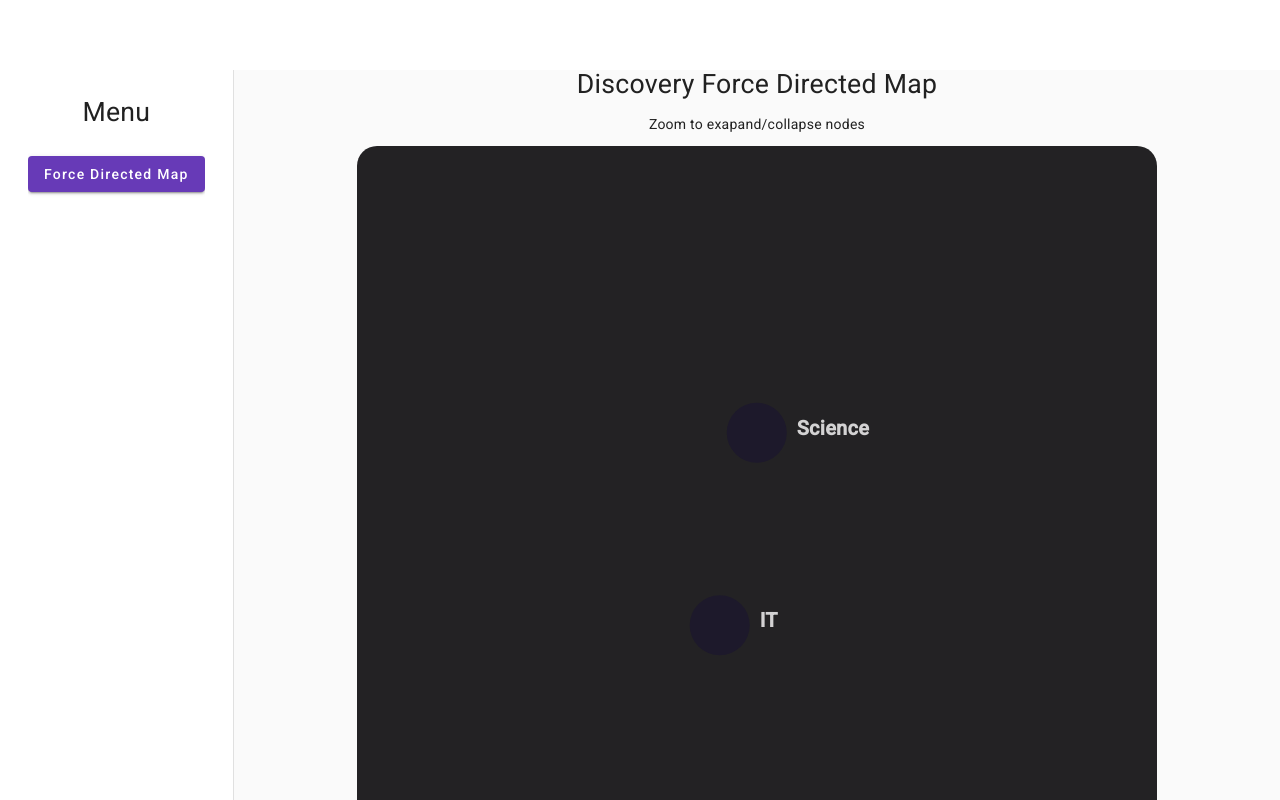
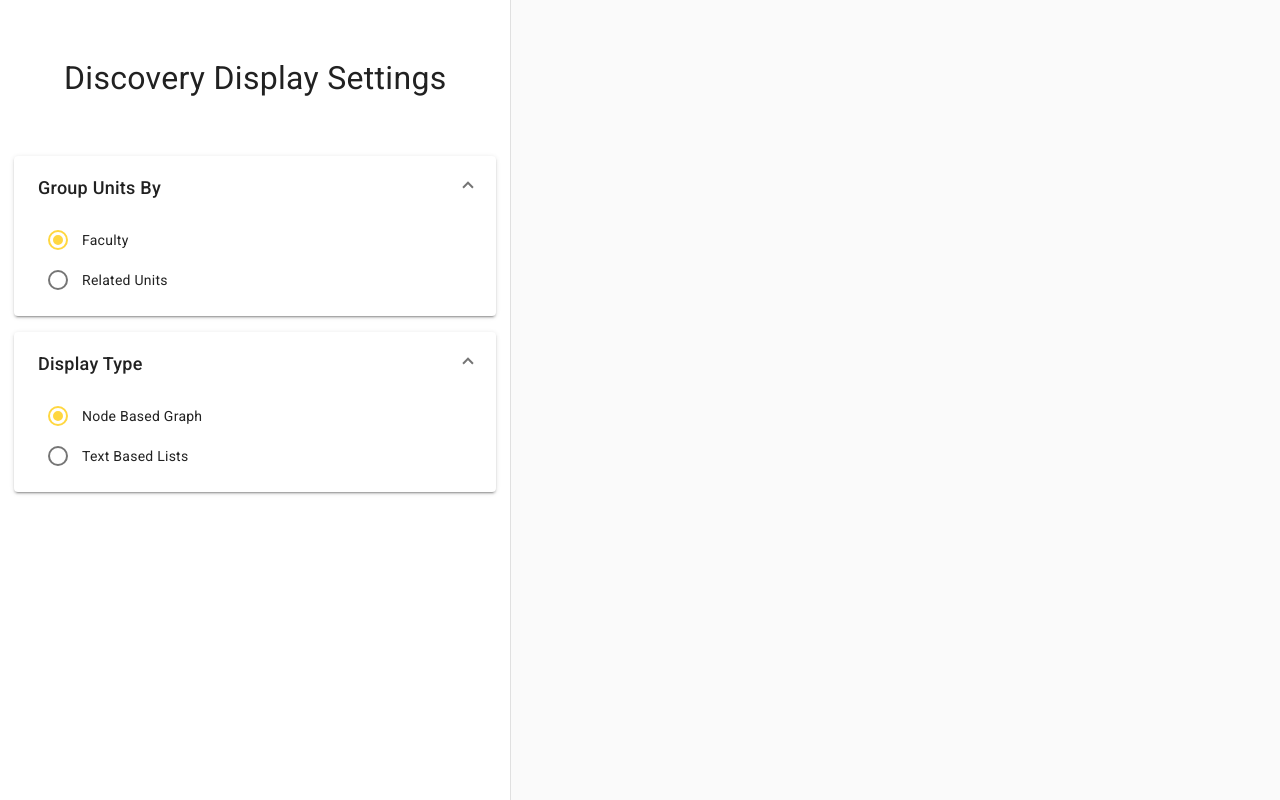
Before and after one commit to thoth-tech/CourseFlow, an Angular app in the folder Frontend/course-flow-app/: page / in a window 1280 px wide. Shown: the top 800 px of the page. Built offline with nearby package versions, Linux system fonts and the light colour scheme.

Commit message:
Added html for side menu discovery setting

```diff
--- a/Frontend/course-flow-app/src/app/app.component.css
+++ b/Frontend/course-flow-app/src/app/app.component.css
@@ -0,0 +1,4 @@
+.app-container {
+
+    height: 100%;
+}
--- a/Frontend/course-flow-app/src/app/app.component.html
+++ b/Frontend/course-flow-app/src/app/app.component.html
@@ -1,2 +1,4 @@
 <!-- TODO Specific components only used for testing. This will need to be removed and updated once navigation is implemented. -->
-<app-discovery-page/>
+<div class="app-container">
+    <app-discovery-page/>
+</div>
--- a/Frontend/course-flow-app/src/app/app.module.ts
+++ b/Frontend/course-flow-app/src/app/app.module.ts
@@ -1,31 +1,36 @@
 import { NgModule } from '@angular/core';
+import { FormsModule } from '@angular/forms';
 import { BrowserModule } from '@angular/platform-browser';
 
 import { AppRoutingModule } from './app-routing.module';
 import { AppComponent } from './app.component';
 import { DiscoveryPageComponent } from './discovery/discovery-page/discovery-page.component';
-import { DiscoveryForceDirectedMapComponent } from './discovery/discovery-force-directed-map/discovery-force-directed-map.component';
+import { DiscoveryFacultyBasedMapComponent } from './discovery/discovery-faculty-based-map/discovery-faculty-based-map.component';
+import { DiscoveryDetailDialogComponent } from './discovery/discovery-detail-dialog/discovery-detail-dialog.component';
 import { BrowserAnimationsModule } from '@angular/platform-browser/animations';
-import { DiscoveryDetailDialogComponent } from './discovery/discovery-detail-dialog/discovery-detail-dialog.component';
 
 import { MatDialogModule } from '@angular/material/dialog';
 import { MatButtonModule } from '@angular/material/button';
 import { MatIconModule } from '@angular/material/icon';
 import { MatSidenavModule } from '@angular/material/sidenav';
+import { MatExpansionModule } from '@angular/material/expansion';
+import { MatChipsModule } from '@angular/material/chips';
+import { MatRadioModule } from '@angular/material/radio';
+
 
 @NgModule({
   declarations: [
     AppComponent,
     DiscoveryPageComponent,
-    DiscoveryForceDirectedMapComponent,
     DiscoveryDetailDialogComponent,
+    DiscoveryFacultyBasedMapComponent,
   ],
   imports: [
     BrowserModule,
     AppRoutingModule,
     BrowserAnimationsModule,
-    MatDialogModule, MatButtonModule, MatIconModule,
-    MatSidenavModule
+    FormsModule,
+    MatDialogModule, MatButtonModule, MatIconModule, MatSidenavModule, MatExpansionModule, MatChipsModule, MatRadioModule
   ],
   providers: [],
   bootstrap: [AppComponent]
--- /dev/null
+++ b/Frontend/course-flow-app/src/app/discovery/discovery-faculty-based-map/discovery-faculty-based-map.component.html
@@ -0,0 +1,5 @@
+<div class="faculty-based-map-container">
+
+
+
+</div>
--- a/Frontend/course-flow-app/src/app/discovery/discovery-page/discovery-page.component.css
+++ b/Frontend/course-flow-app/src/app/discovery/discovery-page/discovery-page.component.css
@@ -1,30 +1,21 @@
-.discovery-page-container {
-    padding-top: 5em;
-    padding-bottom: 5em;
+.discovery-container {
+    height: 100%;
+}
+
+.discovery-sidenav-title {
+    margin: 2em;
+    font-size: xx-large;
+}
+
+.discovery-sidenav-section {
+    margin: 1em;
+}
+
+.discovery-selection-radio-group {
     display: flex;
     flex-direction: column;
-    justify-content: center;
-    gap: 2em;
 }
 
-.discovery-page-content {
-    display: flex;
-    flex-direction: column;
-    text-align: center;
+.discovery-section-title {
+    font-size: large;
 }
-
-.discovery-page-container h3 {
-    font-size: 20pt;
-}
-
-.discovery-page-navigation-sidenav{
-    padding: 2em;
-    text-align: center;
-}
-
-.discovery-page-navigation {
-    display: flex;
-    flex-direction: column;
-    justify-content: center;
-    gap: 1em;
-}
--- a/Frontend/course-flow-app/src/app/discovery/discovery-page/discovery-page.component.html
+++ b/Frontend/course-flow-app/src/app/discovery/discovery-page/discovery-page.component.html
@@ -1,28 +1,66 @@
-<div class="discovery-page-container">
+<mat-sidenav-container class="discovery-container">
 
-    <mat-sidenav-container>
+    <!-- Side nav bar -->
+    <mat-sidenav mode="side" opened>
 
-        <mat-sidenav mode="side" opened class="discovery-page-navigation-sidenav">
+        <h3 class="discovery-sidenav-title">Discovery Display Settings</h3>
 
-            <div class="discovery-page-navigation">
-                <h3>Menu</h3>
-                <button mat-raised-button color="primary" (click)="mapType = 'force-directed'">Force Directed Map</button>
-            </div>
+        <section class="discovery-sidenav-section">
 
-        </mat-sidenav>
+            <!-- Selection settings -->
+            <mat-accordion multi="true">
 
-        <mat-sidenav-content class="discovery-page-content">
+                <!-- Group units by -->
+                <mat-expansion-panel expanded="true">
 
-            <div [ngSwitch]="mapType">
+                    <mat-expansion-panel-header>
 
-                <div *ngSwitchCase="'force-directed'">
-                    <h3>Discovery Force Directed Map</h3>
-                    <app-discovery-force-directed-map/>
-                </div>
+                        <mat-panel-title class="discovery-section-title"> Group Units By </mat-panel-title>
 
-            </div>
+                    </mat-expansion-panel-header>
 
-        </mat-sidenav-content>
+                    <!-- Radio buttons for selecting type of unit clustering/groups -->
+                    <mat-radio-group class="discovery-selection-radio-group" [(ngModel)]="groupBySelection">
 
-    </mat-sidenav-container>
-</div>
+                        <mat-radio-button value="faculty">Faculty</mat-radio-button>
+                        <mat-radio-button value="related-units">Related Units</mat-radio-button>
+
+                    </mat-radio-group>
+
+                </mat-expansion-panel>
+
+                <!--Change display type -->
+                <mat-expansion-panel expanded="true">
+
+                    <mat-expansion-panel-header>
+
+                        <mat-panel-title class="discovery-section-title"> Display Type </mat-panel-title>
+
+                    </mat-expansion-panel-header>
+
+                    <!-- Radio buttons for selecting display type -->
+                    <mat-radio-group class="discovery-selection-radio-group" [(ngModel)]="groupBySelection">
+
+                        <mat-radio-button value="faculty">Node Based Graph</mat-radio-button>
+                        <mat-radio-button value="related-units">Text Based Lists</mat-radio-button>
+
+                    </mat-radio-group>
+
+                </mat-expansion-panel>
+
+            </mat-accordion>
+
+        </section>
+
+
+    </mat-sidenav>
+
+    <!-- Discovery content -->
+    <mat-sidenav-content class="discovery-page-content">
+
+
+        <app-discovery-faculty-based-map/>
+
+    </mat-sidenav-content>
+
+</mat-sidenav-container>
--- a/Frontend/course-flow-app/src/app/discovery/discovery-page/discovery-page.component.ts
+++ b/Frontend/course-flow-app/src/app/discovery/discovery-page/discovery-page.component.ts
@@ -1,4 +1,5 @@
 import { Component } from '@angular/core';
+
 
 @Component({
   selector: 'app-discovery-page',
@@ -7,6 +8,6 @@ import { Component } from '@angular/core';
 })
 export class DiscoveryPageComponent {
 
-  // The map type to display
-  mapType = "force-directed";
+  groupBySelection: string = "faculty";
+
 }
--- a/Frontend/course-flow-app/src/app/interfaces/discoveryInterfaces.ts
+++ b/Frontend/course-flow-app/src/app/interfaces/discoveryInterfaces.ts
@@ -1,3 +1,5 @@
+import * as d3 from "d3";
+
 export interface IDiscoveryData {
     id: string,
     name: string,
```
Also changed, not shown: Frontend/course-flow-app/src/app/discovery/discovery-faculty-based-map/discovery-faculty-based-map.component.ts (added, +10 -0 lines), Frontend/course-flow-app/src/app/discovery/discovery-faculty-based-map/discovery-faculty-based-map.component.css (added), 1 other file (tests, documents, lock files or other folders).
